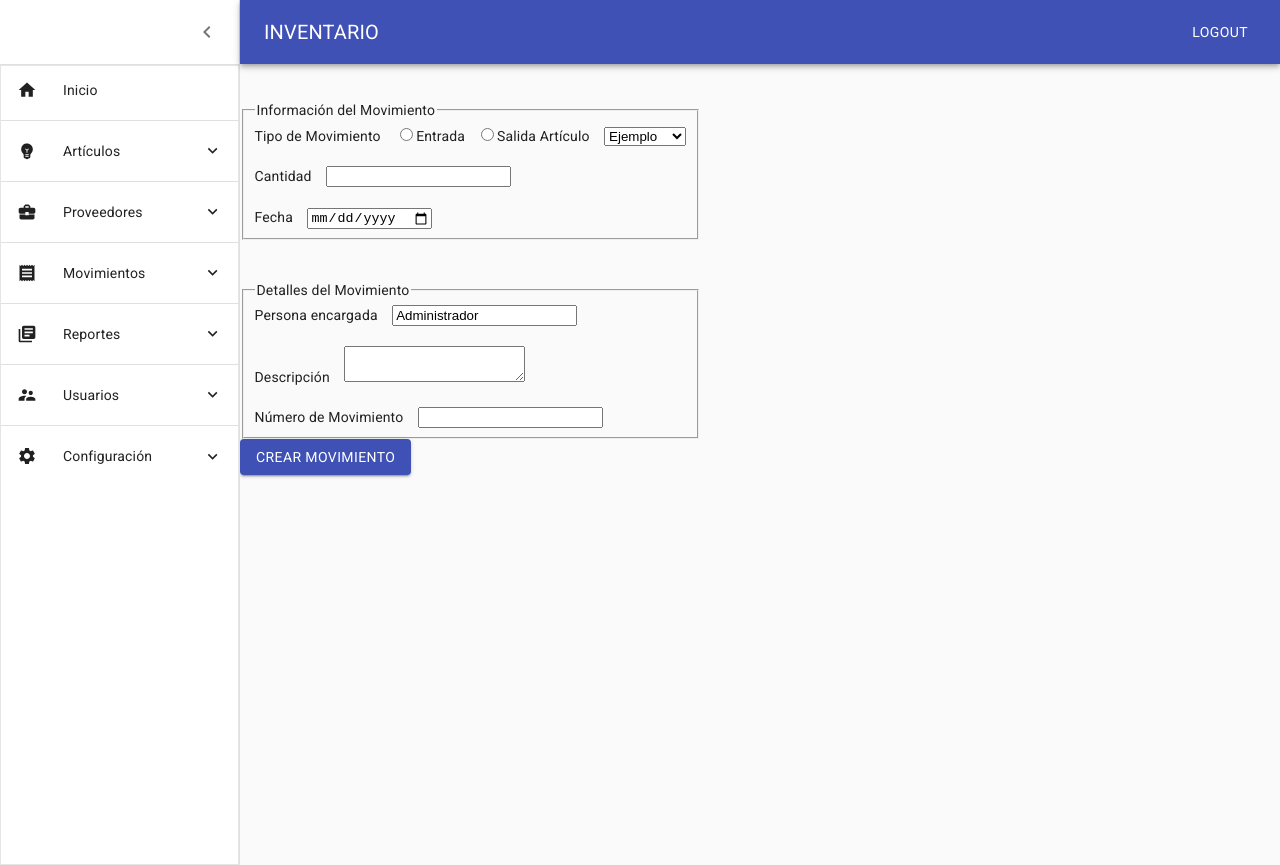
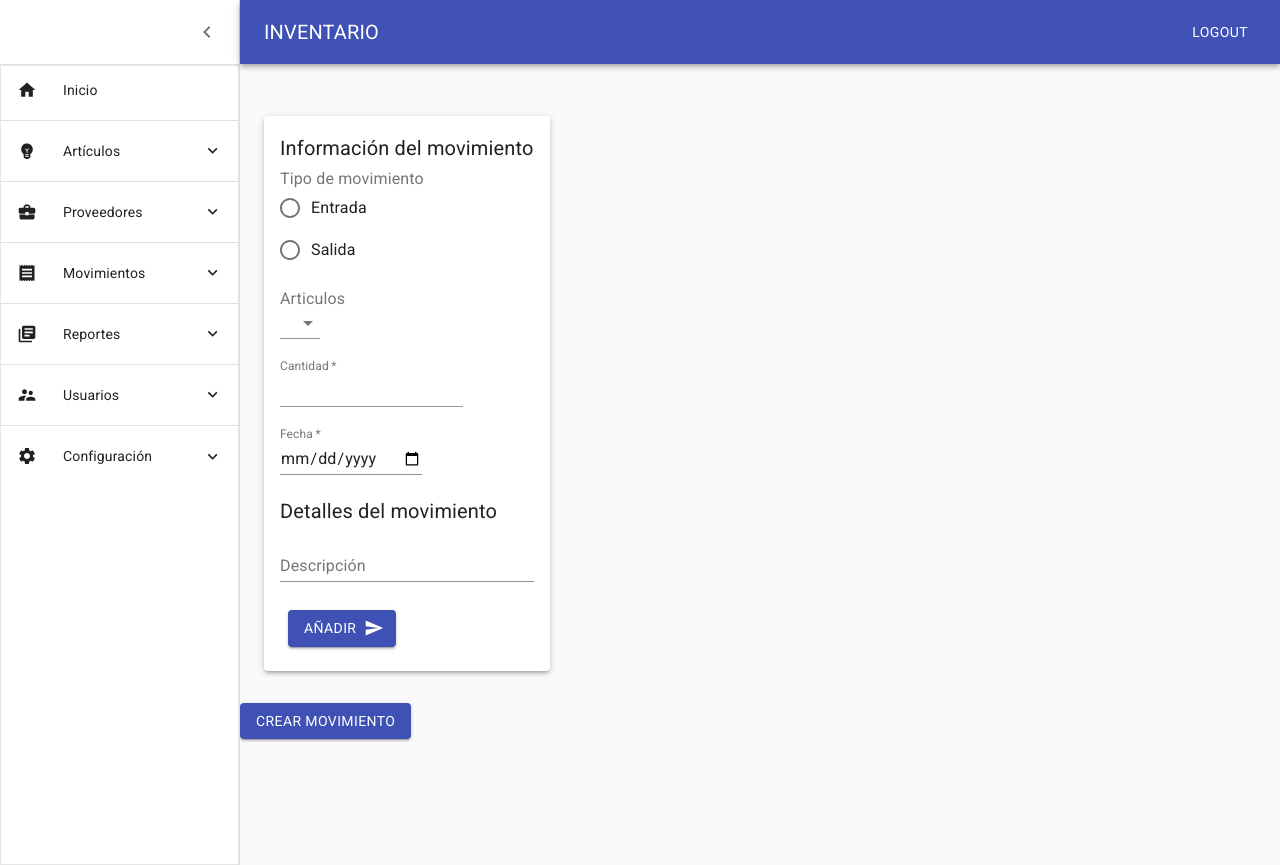
Before and after one commit to AngelDavila1997/inventory-management, a React (Create React App) app: page /addmovement in a window 1280 px wide. Built offline with nearby package versions, Linux system fonts and the light colour scheme.

Commit message:
AddUsers and AddMovements with Material UI implemented

```diff
--- a/src/components/AddArticle.js
+++ b/src/components/AddArticle.js
@@ -1,5 +1,4 @@
 import React from 'react';
-import clsx from 'clsx';
 import { makeStyles } from '@material-ui/core/styles';
 //import { withStyles } from '@material-ui/core/styles';
 import Grid from '@material-ui/core/Grid';
--- a/src/components/AddProvider.js
+++ b/src/components/AddProvider.js
@@ -1,5 +1,4 @@
 import React from 'react';
-import clsx from 'clsx';
 import { makeStyles } from '@material-ui/core/styles';
 import Grid from '@material-ui/core/Grid';
 import Container from '@material-ui/core/Container';
--- a/src/components/NuevoMovimiento.js
+++ b/src/components/NuevoMovimiento.js
@@ -8,16 +8,51 @@ import DialogContentText from '@material-ui/core/DialogContentText';
 import DialogTitle from '@material-ui/core/DialogTitle';
 import useMediaQuery from '@material-ui/core/useMediaQuery';
 import { useTheme } from '@material-ui/core/styles';
+import { makeStyles } from '@material-ui/core/styles';
+import Grid from '@material-ui/core/Grid';
+import Container from '@material-ui/core/Container';
+import Typography from '@material-ui/core/Typography';
+import TextField from '@material-ui/core/TextField';
+import Radio from '@material-ui/core/Radio';
+import RadioGroup from '@material-ui/core/RadioGroup';
+import FormControlLabel from '@material-ui/core/FormControlLabel';
+import FormLabel from '@material-ui/core/FormLabel';
+import SendIcon from '@material-ui/icons/Send';
+import Paper from '@material-ui/core/Paper';
+import InputLabel from '@material-ui/core/InputLabel';
+import MenuItem from '@material-ui/core/MenuItem';
+import Select from '@material-ui/core/Select';
 
-const useStyles = theme => ({
-  seeMore: {
+const useStyles = makeStyles((theme) => ({
+    appBarSpacer: theme.mixins.toolbar,
+    content: {
+      flexGrow: 1,
+      height: '100vh',
+      overflow: 'auto',
+    },
+    container: {
+      paddingTop: theme.spacing(4),
+      paddingBottom: theme.spacing(4),
+    },
+    paper: {
+      padding: theme.spacing(2),
+      display: 'flex',
+      overflow: 'auto',
+      flexDirection: 'column',
+    },
+    button: {
+    margin: theme.spacing(1),
+    },
+      seeMore: {
     marginTop: theme.spacing(3),
   },
-});
+  }));
+
 function NuevoMovimiento(){
     const [open, setOpen] = React.useState(false);
     const theme = useTheme();
     const fullScreen = useMediaQuery(theme.breakpoints.down('sm'));
+    const classes = useStyles();
 
     const handleClickOpen = () => {
       setOpen(true);
@@ -27,71 +62,65 @@ function NuevoMovimiento(){
       setOpen(false);
     };
 
+    const [articulo, setArticulo] = React.useState('');
+    const handleChange = (event) => {
+    setArticulo(event.target.value);
+    };
+
     return (
       <div>
       class Formulario extends React.Component {
-            <div className="row example-wrapper">
-            <br /><br />
-            <br /><br />
+        <div className="root">
+          <main>
+            <div className={classes.appBarSpacer} />
+              <Container maxWidth="xl" className={classes.container}>
+                <Grid container spacing={3}>
+                {/*Formulario*/}
+                 <Grid item xs={12}>
+                  <Paper elevation={3} className={classes.paper}>
+                      <form>
+                        <Typography variant="h6" gutterBottom> Información del movimiento </Typography>
 
-                <div className="col-xs-15 col-sm-6 offset-sm-3 example-col">
-                    <div className="card">
-                        <div className="card-block">
-                            <form className="k-form">
-                                <fieldset>
-                                    <legend>Información del Movimiento</legend>
-
-                                    <label className="k-form-field">
-                                        <span>Tipo de Movimiento &nbsp;&nbsp;&nbsp;</span>
-
-                                        <input type="radio" name="tipo" id="entrada" className="k-radio" />
-                                        <label className="k-radio-label" for="entrada">Entrada&nbsp;&nbsp;&nbsp;</label>
-
-                                        <input type="radio" name="tipo" id="salida" className="k-radio" />
-                                        <label className="k-radio-label" for="salida">Salida </label>
-
-                                    <span>Artículo  &nbsp;&nbsp;&nbsp;</span>
-                                       <select>
-                                      <option value="ejemplo">Ejemplo</option>
-                                      <option value="ejemplo2">Ejemplo 2</option>
-                                      </select>
-                                    </label>
-                                    <br /><br />
-
-                                    <label className="k-form-field">
-                                        <span>Cantidad &nbsp;&nbsp;&nbsp;</span>
-                                        <input type="number" name="cantidad"/>
-                                    </label>
-                                    <br /><br />
-
-                                    <label className="k-form-field">
-                                        <span>Fecha &nbsp;&nbsp;&nbsp;</span>
-                                        <input type="date" name="fecha" />
-                                    </label>
-                                </fieldset>
-
-                                <br /><br />
-
-                                <fieldset>
-                                    <legend>Detalles del Movimiento</legend>
-                                    <label className="k-form-field">
-                                        <span>Persona encargada  &nbsp;&nbsp;&nbsp;</span>
-                                        <input readOnly value="Administrador"/>
-                                    </label>
-                                    <br /><br />
-
-                                    <span>Descripción  &nbsp;&nbsp;&nbsp;</span>
-                                    <textarea name="descripcion"></textarea>
-
-                                    <br /><br />
-                                        <span>Número de Movimiento &nbsp;&nbsp;&nbsp;</span>
-                                        <input type="number" name="numMov"/>
-                                </fieldset>
-                            </form>
-                        </div>
-                    </div>
-                </div>
-            </div>
+                        <Grid item xs={12}>
+                          <FormLabel component="legend">Tipo de movimiento </FormLabel>
+                            <RadioGroup aria-label="movimiento" name="tipo">
+                              <FormControlLabel value="e" control={<Radio />} label="Entrada" />
+                              <FormControlLabel value="s" control={<Radio />} label="Salida" />
+                            </RadioGroup>
+                        </Grid>
+                        <br />
+                        <Grid item xs={12}>
+                          <InputLabel id="articulos">Articulos</InputLabel>
+                          <Select labelId="articulos" id="articulos" value={articulo} onChange={handleChange}>
+                            <MenuItem value={"ejemplo"}>EJEMPLO1</MenuItem>
+                            <MenuItem value={"ejemplo1"}>EJEMPLO2</MenuItem>
+                            <MenuItem value={"ejemplo2"}>EJEMPLO3</MenuItem>
+                          </Select>
+                        </Grid>
+                        <br />
+                        <Grid item xs={12}>
+                          <TextField required id="Cantidad" type="number" name="cantidad" label="Cantidad" InputLabelProps={{shrink: true,}} />
+                        </Grid>
+                        <br />
+                        <Grid item xs={12}>
+                          <TextField required id="Fecha" type="date" name="fecha_mov" label="Fecha" InputLabelProps={{shrink: true,}} />
+                        </Grid>
+                        <br />
+                        <Typography variant="h6" gutterBottom> Detalles del movimiento </Typography>
+                        <Grid item xs={12}>
+                          <TextField id="Descripción" name="descripcion" label="Descripción" fullWidth  />
+                        </Grid>
+                        <br />
+                        <Grid item xs={12}>
+                          <Button type="submit" variant="contained" color="primary" className={classes.button} endIcon={<SendIcon />}> Añadir </Button>
+                        </Grid>
+                      </form>
+                    </Paper>
+                  </Grid>
+                </Grid>
+              </Container>
+            </main>
+          </div>
 }
         <Button variant="contained" color="primary" onClick={handleClickOpen}>
           CREAR Movimiento
--- a/src/components/NuevoUsuario.js
+++ b/src/components/NuevoUsuario.js
@@ -8,13 +8,42 @@ import DialogContentText from '@material-ui/core/DialogContentText';
 import DialogTitle from '@material-ui/core/DialogTitle';
 import useMediaQuery from '@material-ui/core/useMediaQuery';
 import { useTheme } from '@material-ui/core/styles';
+import { makeStyles } from '@material-ui/core/styles';
+import Grid from '@material-ui/core/Grid';
+import Container from '@material-ui/core/Container';
+import Typography from '@material-ui/core/Typography';
+import TextField from '@material-ui/core/TextField';
+import SendIcon from '@material-ui/icons/Send';
+import Paper from '@material-ui/core/Paper';
+import Radio from '@material-ui/core/Radio';
+import RadioGroup from '@material-ui/core/RadioGroup';
+import FormControlLabel from '@material-ui/core/FormControlLabel';
+import FormLabel from '@material-ui/core/FormLabel';
 
-const useStyles = theme => ({
-  seeMore: {
+const useStyles = makeStyles((theme) => ({
+    appBarSpacer: theme.mixins.toolbar,
+    content: {
+      flexGrow: 1,
+      height: '100vh',
+      overflow: 'auto',
+    },
+    container: {
+      paddingTop: theme.spacing(4),
+      paddingBottom: theme.spacing(4),
+    },
+    paper: {
+      padding: theme.spacing(2),
+      display: 'flex',
+      overflow: 'auto',
+      flexDirection: 'column',
+    },
+    button: {
+    margin: theme.spacing(1),
+    },
+    seeMore: {
     marginTop: theme.spacing(3),
   },
-});
-
+  }));
 
 function handleSubmit(event){
   event.preventDefault();
@@ -35,6 +64,7 @@ function NuevoUsuario(){
     const [open, setOpen] = React.useState(false);
     const theme = useTheme();
     const fullScreen = useMediaQuery(theme.breakpoints.down('sm'));
+    const classes = useStyles();
 
     const handleClickOpen = () => {
       setOpen(true);
@@ -47,63 +77,54 @@ function NuevoUsuario(){
     return (
       <div>
       class Formulario extends React.Component {
-            <div className="row example-wrapper">
-            <br /><br />
-            <br /><br />
+          <div className="root">
+            <main>
+              <div className={classes.appBarSpacer} />
+                <Container maxWidth="xl" className={classes.container}>
+                  <Grid container spacing={3}>
+                    <Grid item xs={12}>
+                      <Paper elevation={3} className={classes.paper}>
+                        <form onSubmit={handleSubmit} >
+                          <Typography variant="h6" gutterBottom> Información del usuario </Typography>
 
-                <div className="col-xs-15 col-sm-6 offset-sm-3 example-col">
-                    <div className="card">
-                        <div className="card-block">
-                            <form className="k-form"  onSubmit={handleSubmit} >
-                                <fieldset>
-                                    <legend>Información del Usuario</legend>
+                          <Grid item xs={12}>
+                            <TextField required id="Nombre" name="nombre" label="Nombre"  />
+                          </Grid>
+                          <br />
+                          <Grid item xs={12}>
+                            <TextField required id="Apellido" name="apellido" label="Apellido"  />
+                          </Grid>
+                          <br />
+                          <Typography variant="h6" gutterBottom> Detalles del usuario </Typography>
 
-                                    <label className="k-form-field">
-                                        <span>Nombre(s)  &nbsp;&nbsp;&nbsp;</span>
-                                        <input className="k-textbox" name="nombre" />
-                                    </label>
-                                    <br /><br />
+                          <Grid item xs={12}>
+                            <TextField required id="Usuario" name="nombre_usuario" label="Usuario"  />
+                          </Grid>
+                          <br />
+                          <Grid item xs={12}>
+                            <TextField required type="password" id="Password" name="contrasena" label="Contraseña"  />
+                          </Grid>
+                          <br />
+                          <Grid item xs={12}>
+                            <FormLabel component="legend">Tipo de usuario </FormLabel>
+                              <RadioGroup aria-label="tipo" name="tipo">
+                                <FormControlLabel value="a" control={<Radio />} label="Administrador" />
+                                <FormControlLabel value="b" control={<Radio />} label="Encargado" />
+                                <FormControlLabel value="c" control={<Radio />} label="Empleado" />
+                              </RadioGroup>
+                          </Grid>
+                          <br />
+                          <Grid item xs={12}>
+                            <Button type="submit" variant="contained" color="primary" className={classes.button} endIcon={<SendIcon />}> Añadir </Button>
+                          </Grid>
+                        </form>
+                      </Paper>
+                    </Grid>
+                  </Grid>
+                </Container>
+              </main>
+            </div>
 
-                                    <label className="k-form-field">
-                                        <span>Apellidos &nbsp;&nbsp;&nbsp;</span>
-                                        <input className="k-textbox" name="apellido" />
-                                    </label>
-
-                                    <br /><br />
-                                </fieldset>
-
-                                <br /><br />
-
-                                <fieldset>
-                                    <legend>Detalles del Usuario</legend>
-                                    <label className="k-form-field">
-                                        <span>Usuario &nbsp;&nbsp;&nbsp;</span>
-                                        <input className="k-textbox" name="nombre_usuario" />
-                                    </label>
-                                    <label className="k-form-field">
-                                        <span>&nbsp;&nbsp;&nbsp;&nbsp;&nbsp;&nbsp; Contraseña &nbsp;&nbsp;&nbsp;</span>
-                                        <input type="password" className="k-textbox" name="contrasena" />
-                                    </label>
-
-                                    <br /><br />
-
-                                    <div className="k-form-field">
-                                        <input type="radio" name="tipo" id="admin" className="k-radio" value="a" />
-                                        <label className="k-radio-label" for="admin">Administrador &nbsp;&nbsp;&nbsp;</label>
-
-                                        <input type="radio" name="tipo" id="encargado" className="k-radio" value="b" />
-                                        <label className="k-radio-label" for="encargado">Encargado de Almácen &nbsp;&nbsp;&nbsp;</label>
-
-                                        <input type="radio" name="tipo" id="empleado" className="k-radio" value="c" />
-                                        <label className="k-radio-label" for="empleado">Empleado de Almácen</label>
-                                    </div>
-                                </fieldset>
-                                <Button type="submit" variant="contained" color="primary"> Añadir </Button>
-                            </form>
-                        </div>
-                    </div>
-                </div>
-            </div>
 }
         <Button variant="contained" color="primary" onClick={handleClickOpen}>
           CREAR USUARIO
```
